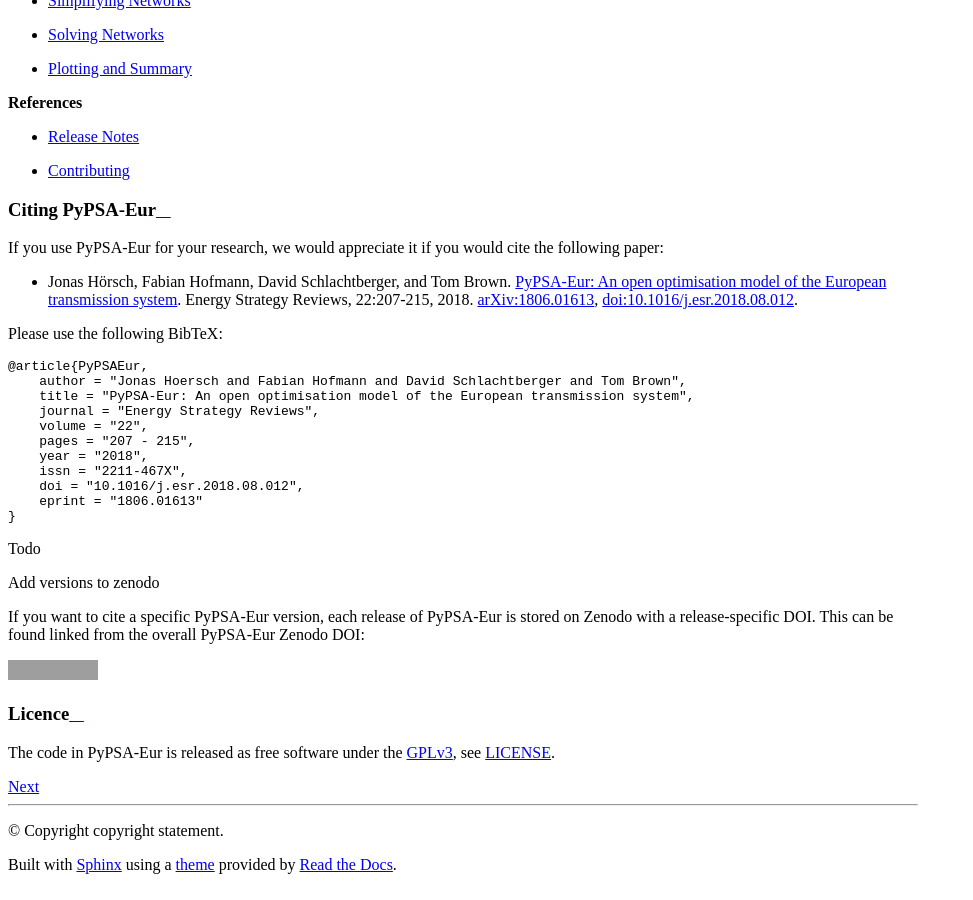
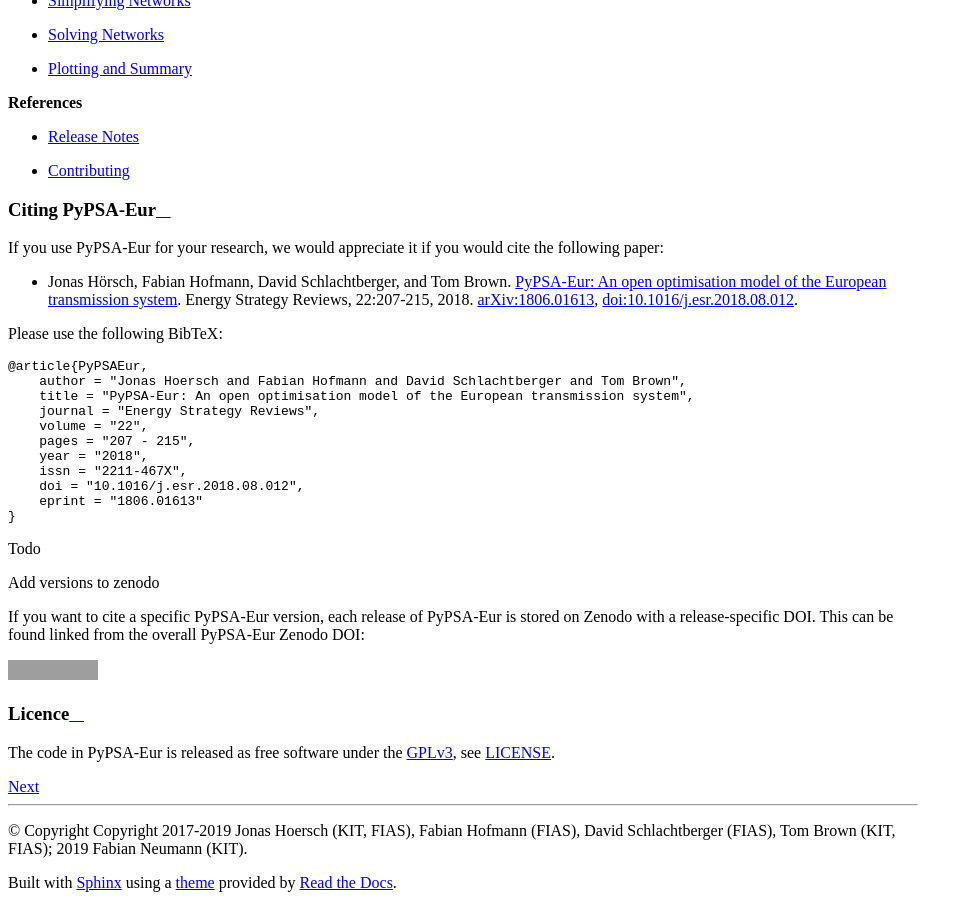
Before and after one commit to PyPSA/PyPSA, a Sphinx documentation site: the page built from doc/index.rst, in a window 1280 px wide and 900 px high, scrolled down 3007 px. Shown: the whole window, without its empty margins (0-973 px from the left). Built offline with Sphinx 7.4.7 and the Read the Docs theme 2.0.0, drawn with Linux system fonts in a browser that asks for light colours; grey boxes are pictures that could not be loaded.

Commit message:
add authors and copyright for footer

```diff
--- a/doc/conf.py
+++ b/doc/conf.py
@@ -61,17 +61,17 @@
 
 # General information about the project.
 project = u'PyPSA-Eur'
-copyright = u'copyright statement'
-author = u'authors'
+copyright = u'Copyright 2017-2019 Jonas Hoersch (KIT, FIAS), Fabian Hofmann (FIAS), David Schlachtberger (FIAS), Tom Brown (KIT, FIAS); 2019 Fabian Neumann (KIT)'
+author = u'Jonas Hoersch (KIT, FIAS), Fabian Hofmann (FIAS), David Schlachtberger (FIAS), Tom Brown (KIT, FIAS), Fabian Neumann (KIT)'
 
 # The version info for the project you're documenting, acts as replacement for
 # |version| and |release|, also used in various other places throughout the
 # built documents.
 #
 # The short X.Y version.
-version = u'0.0.1'
+version = u'0.1.0'
 # The full version, including alpha/beta/rc tags.
-release = u'0.0.1'
+release = u'0.1.0'
 
 # The language for content autogenerated by Sphinx. Refer to documentation
 # for a list of supported languages.
```
